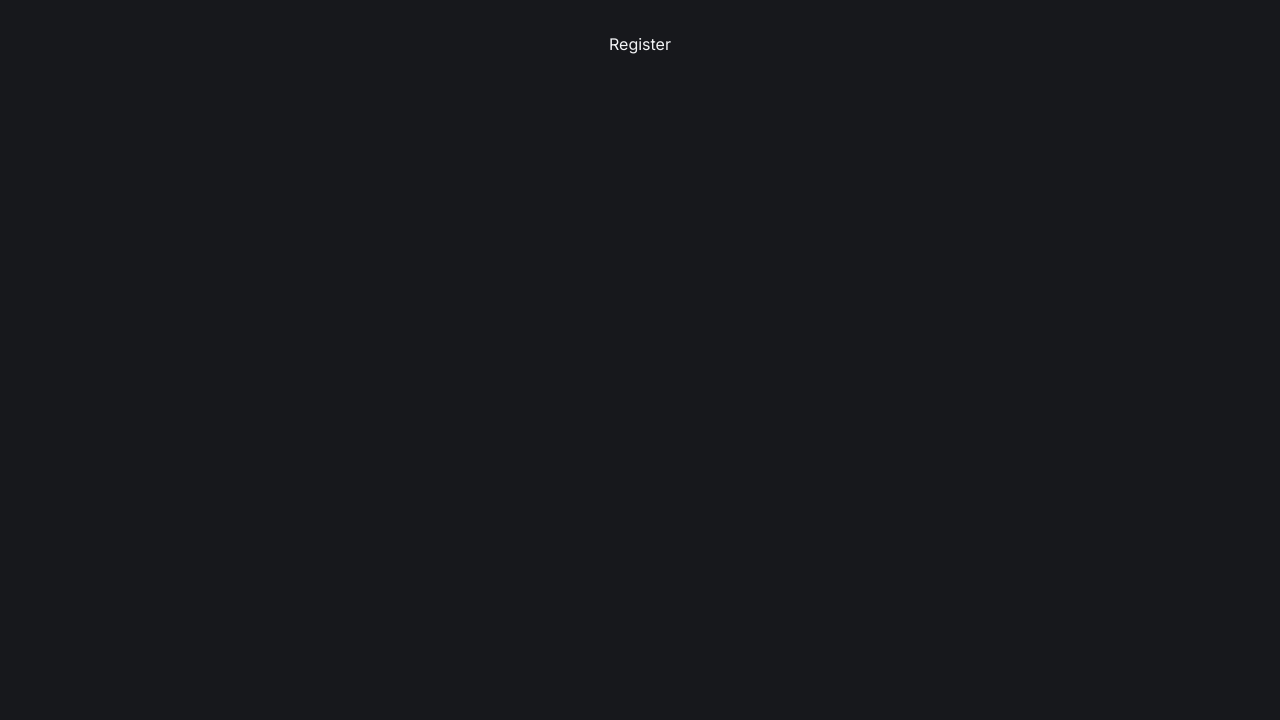
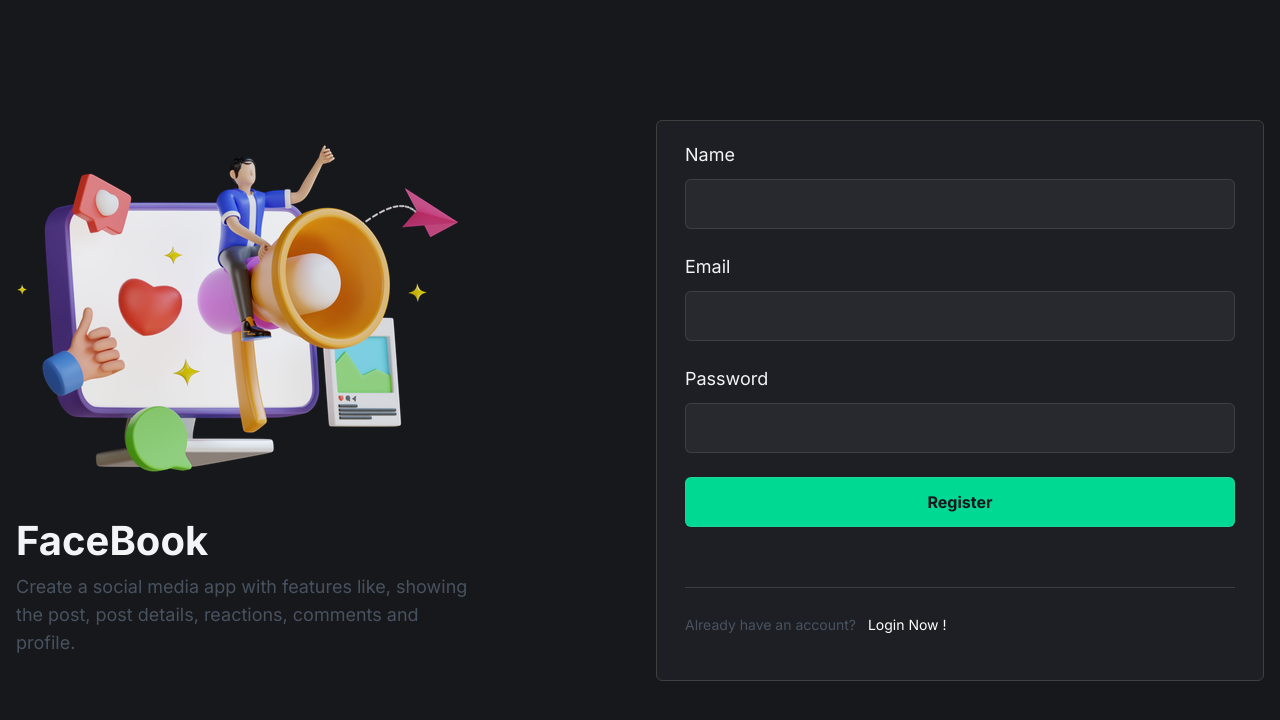
Before and after one commit to swadebsharma6/facehook, a React (Vite) app: page /register in a window 1280 px wide. Shown: the top 720 px of the page. Built offline with nearby package versions, Linux system fonts and the light colour scheme.

Commit message:
added login and register page and also a header

```diff
--- a/package.json
+++ b/package.json
@@ -15,6 +15,8 @@
     "match-sorter": "^6.3.4",
     "react": "^18.2.0",
     "react-dom": "^18.2.0",
+    "react-hook-form": "^7.51.2",
+    "react-icons": "^5.0.1",
     "react-router-dom": "^6.22.3",
     "sort-by": "^1.2.0"
   },
--- a/src/App.jsx
+++ b/src/App.jsx
@@ -1,6 +1,3 @@
-
-import './App.css';
-
 import { Route, Routes } from 'react-router-dom';
 import HomePage from './Pages/HomePage';
 import LoginPage from './Pages/LoginPage';
--- a/src/Pages/HomePage.jsx
+++ b/src/Pages/HomePage.jsx
@@ -1,8 +1,10 @@
+import Header from "../components/Header/Header";
 
 
 const HomePage = () => {
     return (
         <div>
+        <Header/>
             Home Page
         </div>
     );
--- a/src/Pages/LoginPage.jsx
+++ b/src/Pages/LoginPage.jsx
@@ -1,10 +1,34 @@
-
+import image from '../assets/images/auth_illustration.png';
+import LoginForm from '../components/Form/LoginForm';
 
 const LoginPage = () => {
     return (
-        <div>
-            Login Page
+        <main
+        className="flex min-h-screen items-center justify-center bg-deepDark py-8"
+      >
+        <div className="max-w-[1368px] flex-1">
+          <div className="container grid items-center gap-8 lg:grid-cols-2">
+
+            <div>
+              <img
+                className="mb-12 max-w-full max-lg:hidden"
+                src={image}
+                alt="auth_illustration"
+              />
+              <div>
+                <h1 className="mb-3 text-4xl font-bold lg:text-[40px]">FaceBook</h1>
+                <p className="max-w-[452px] text-gray-600/95 lg:text-lg">
+                  Create a social media app with features like, showing the post,
+                  post details, reactions, comments and profile.
+                </p>
+              </div>
+            </div>
+
+          <LoginForm/>
+
+          </div>
         </div>
+       </main>
     );
 };
 
--- a/src/Pages/RegisterPage.jsx
+++ b/src/Pages/RegisterPage.jsx
@@ -1,10 +1,34 @@
-
+import image from '../assets/images/auth_illustration.png';
+import RegisterForm from '../components/Form/RegisterForm';
 
 const RegisterPage = () => {
     return (
-        <div>
-            Register
+        <main
+        className="flex min-h-screen items-center justify-center bg-deepDark py-8"
+      >
+        <div className="max-w-[1368px] flex-1">
+          <div className="container grid items-center gap-8 lg:grid-cols-2">
+
+            <div>
+              <img
+                className="mb-12 max-w-full max-lg:hidden"
+                src={image}
+                alt="auth_illustration"
+              />
+              <div>
+                <h1 className="mb-3 text-4xl font-bold lg:text-[40px]">FaceBook</h1>
+                <p className="max-w-[452px] text-gray-600/95 lg:text-lg">
+                  Create a social media app with features like, showing the post,
+                  post details, reactions, comments and profile.
+                </p>
+              </div>
+            </div>
+
+         <RegisterForm/>
+
+          </div>
         </div>
+       </main>
     );
 };
 
--- /dev/null
+++ b/src/components/Form/LoginForm.jsx
@@ -0,0 +1,74 @@
+import { useForm } from "react-hook-form";
+import { Link, useNavigate } from "react-router-dom";
+
+
+const LoginForm = () => {
+
+    const navigate = useNavigate();
+
+
+    const {
+    register,
+    handleSubmit,
+    formState: { errors },
+  } = useForm();
+
+  const onSubmit = (data) => {
+    console.log(data);
+
+    navigate('/')
+
+  }
+
+    return (
+        <div className="card">
+        <form
+        onSubmit={handleSubmit(onSubmit)}
+        className="border-b border-[#3F3F3F] pb-10 lg:pb-[60px]">
+
+          <div className="form-control">
+            <label className="auth-label" htmlFor="email">Email</label>
+            <input
+              className="auth-input"
+              name="email"
+              {...register("email", { required: true })}
+              type="email"
+              id="email"
+            />
+            {errors.email && <span className="text-red-600">Email field is required</span>}
+          </div>
+
+          <div className="form-control">
+            <label className="auth-label" htmlFor="email">Password</label>
+            <input
+              className="auth-input"
+              name="password"
+              {...register("password", { required: true , minLength: 6 ,})}
+              type="password"
+              id="password"
+            />
+            {errors.password && <span className="text-red-600">Password field is required and 6 Characters</span>}
+          </div>
+
+          <button
+            className="auth-input bg-lwsGreen font-bold text-deepDark transition-all hover:opacity-90"
+            type="submit"
+          >
+            Login
+          </button>
+        </form>
+
+        <div className="py-4 lg:py-6">
+          <Link to='/register' className="text-center text-xs text-gray-600/95 lg:text-sm">
+            Do not have account?
+             <span
+              className="text-white transition-all hover:text-lwsGreen hover:underline mx-3"
+              > Create New Account</span
+            >
+          </Link>
+        </div>
+        </div>
+    );
+};
+
+export default LoginForm;
--- /dev/null
+++ b/src/components/Form/Logout.jsx
@@ -0,0 +1,20 @@
+import { useNavigate } from "react-router-dom";
+import LogoutIcon from "../../assets/icons/logout.svg";
+
+const Logout = () => {
+  const navigate = useNavigate();
+
+  const handleLogout =()=>{
+    navigate('/login')
+  }
+
+  return (
+    <button
+    onClick={handleLogout}
+    className="icon-btn">
+      <img src={LogoutIcon} alt="Logout" />
+    </button>
+  );
+};
+
+export default Logout;
--- /dev/null
+++ b/src/components/Form/RegisterForm.jsx
@@ -0,0 +1,92 @@
+import { useForm } from "react-hook-form";
+import { Link } from "react-router-dom";
+
+const RegisterForm = () => {
+  const {
+    register,
+    handleSubmit,
+    formState: { errors },
+  } = useForm();
+
+  const onSubmit = (data) => {
+    console.log(data);
+  };
+
+  return (
+    <div className="card">
+      <form
+        onSubmit={handleSubmit(onSubmit)}
+        className="border-b border-[#3F3F3F] pb-10 lg:pb-[60px]"
+      >
+        <div className="form-control">
+          <label className="auth-label" htmlFor="name">
+            Name
+          </label>
+          <input
+            className="auth-input"
+            name="name"
+            {...register("name", { required: true })}
+            type="text"
+            id="name"
+          />
+          {errors.name && (
+            <span className="text-red-600">Name field is required</span>
+          )}
+        </div>
+        <div className="form-control">
+          <label className="auth-label" htmlFor="email">
+            Email
+          </label>
+          <input
+            className="auth-input"
+            name="email"
+            {...register("email", { required: true })}
+            type="email"
+            id="email"
+          />
+          {errors.email && (
+            <span className="text-red-600">Email field is required</span>
+          )}
+        </div>
+
+        <div className="form-control">
+          <label className="auth-label" htmlFor="email">
+            Password
+          </label>
+          <input
+            className="auth-input"
+            name="password"
+            {...register("password", { required: true, minLength: 6 })}
+            type="password"
+            id="password"
+          />
+          {errors.password && (
+            <span className="text-red-600">
+              Password field is required and 6 Characters
+            </span>
+          )}
+        </div>
+
+        <button
+          className="auth-input bg-lwsGreen font-bold text-deepDark transition-all hover:opacity-90"
+          type="submit"
+        >
+          Register
+        </button>
+      </form>
+      <div className="py-4 lg:py-6">
+        <Link
+          to="/login"
+          className="text-center text-xs text-gray-600/95 lg:text-sm"
+        >
+          Already have an account?
+          <span className="text-white transition-all hover:text-lwsGreen hover:underline mx-3">
+            Login Now !{" "}
+          </span>
+        </Link>
+      </div>
+    </div>
+  );
+};
+
+export default RegisterForm;
--- /dev/null
+++ b/src/components/Header/Header.jsx
@@ -0,0 +1,46 @@
+import { IoMdLogIn } from "react-icons/io";
+import { Link } from "react-router-dom";
+import homeIcon from '../../assets/icons/home.svg';
+
+import NotificationIcon from '../../assets/icons/notification.svg';
+import Avatar from '../../assets/images/avatars/avater-1.png';
+import FbLogo from '../../assets/images/fblogo.png';
+import Logout from "../Form/Logout";
+
+const Header = () => {
+    return (
+        <nav className="sticky top-0 z-50 border-b border-[#3F3F3F] bg-[#1E1F24] py-4">
+        <div className="container flex flex-col items-center justify-between gap-6 sm:flex-row">
+
+          <Link to='/'>
+            <img className="max-w-[100px] rounded-full lg:max-w-[130px]" src={FbLogo} width={60} />
+          </Link>
+
+
+          <div className="flex items-center space-x-4">
+            <Link to='/' className="btn-primary">
+              <img src={homeIcon} alt="Home" />
+              Home
+            </Link>
+            <button className="icon-btn">
+              <img src={NotificationIcon} alt="Notification" />
+            </button>
+            <Logout/>
+            <Link to='/login' className="btn-primary">
+            <IoMdLogIn />
+              Login
+            </Link>
+            <button className="flex-center !ml-8 gap-3">
+              <Link to='/me'>
+              <img className="max-h-[32px] max-w-[32px] lg:max-h-[44px] lg:max-w-[44px]"
+                src={Avatar} alt=""  width={50}/>
+              </Link>
+            </button>
+          </div>
+
+        </div>
+      </nav>
+    );
+};
+
+export default Header;
--- a/tailwind.config.js
+++ b/tailwind.config.js
@@ -1,11 +1,14 @@
 /** @type {import('tailwindcss').Config} */
-module.exports = {
-  content: ["./dist/**/*.{html,js}",'./dist/assets/icons/*.svg'],
+export default {
+  content: [
+    "./index.html",
+    "./src/**/*.{js,ts,jsx,tsx}",
+  ],
   theme: {
-    container: {
-      center: true,
-      padding: "1rem",
-    },
+      container: {
+        center: true,
+        padding: "1rem",
+      },
     extend: {
       fontFamily: {
         inter: ["Inter", "sans-serif"],
@@ -18,5 +21,8 @@
       },
     },
   },
-  plugins: [require("@tailwindcss/typography")],
-};
+  plugins: [
+
+    require('@tailwindcss/typography'),
+  ],
+}
```
Also changed, not shown: 1 other file (tests, documents, lock files or other folders).
